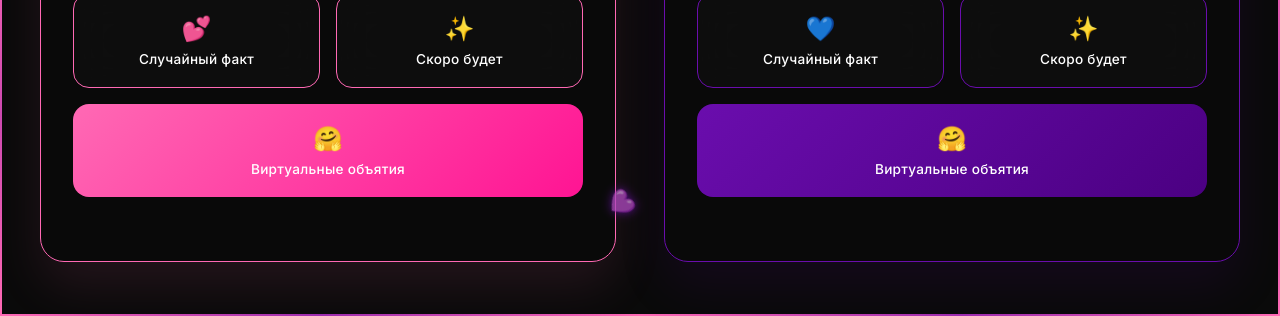
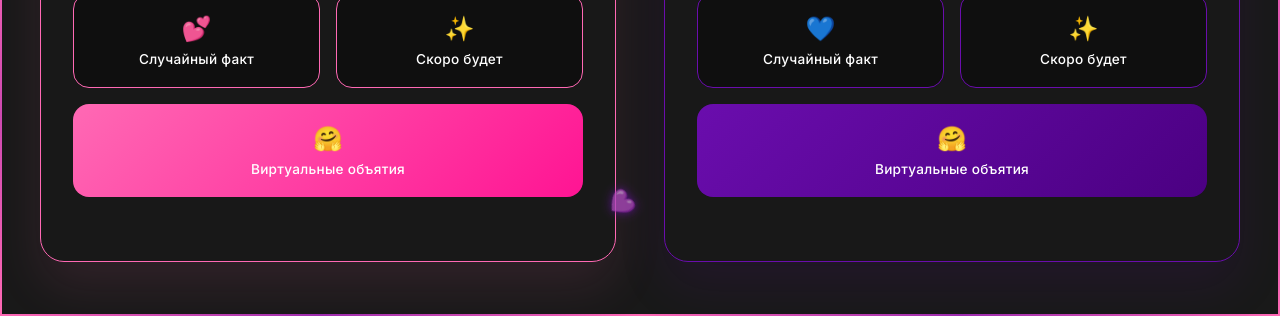
Before and after one commit to UnknownGuy1997/Hgkllksdjh, a plain HTML site: page index.html in a window 1280 px wide. Shown: the part 484-800 px from the top of the page. Drawn offline with Linux system fonts and the light colour scheme.

Commit message:
Update styles.css

```diff
--- a/styles.css
+++ b/styles.css
@@ -22,7 +22,7 @@ body {
     font-family: 'Inter', sans-serif;
     overflow-x: hidden;
     min-height: 100vh;
-    background: #0a0a0a;
+    background: #191919;
     color: white;
 }
 
@@ -138,7 +138,7 @@ body {
 
 /* Individual Cards */
 .person-card {
-    background: rgba(10, 10, 10, 0.95);
+    background: rgba(25, 25, 25, 0.95);
     border-radius: 24px;
     padding: 3rem 2rem;
     backdrop-filter: blur(20px);
```
